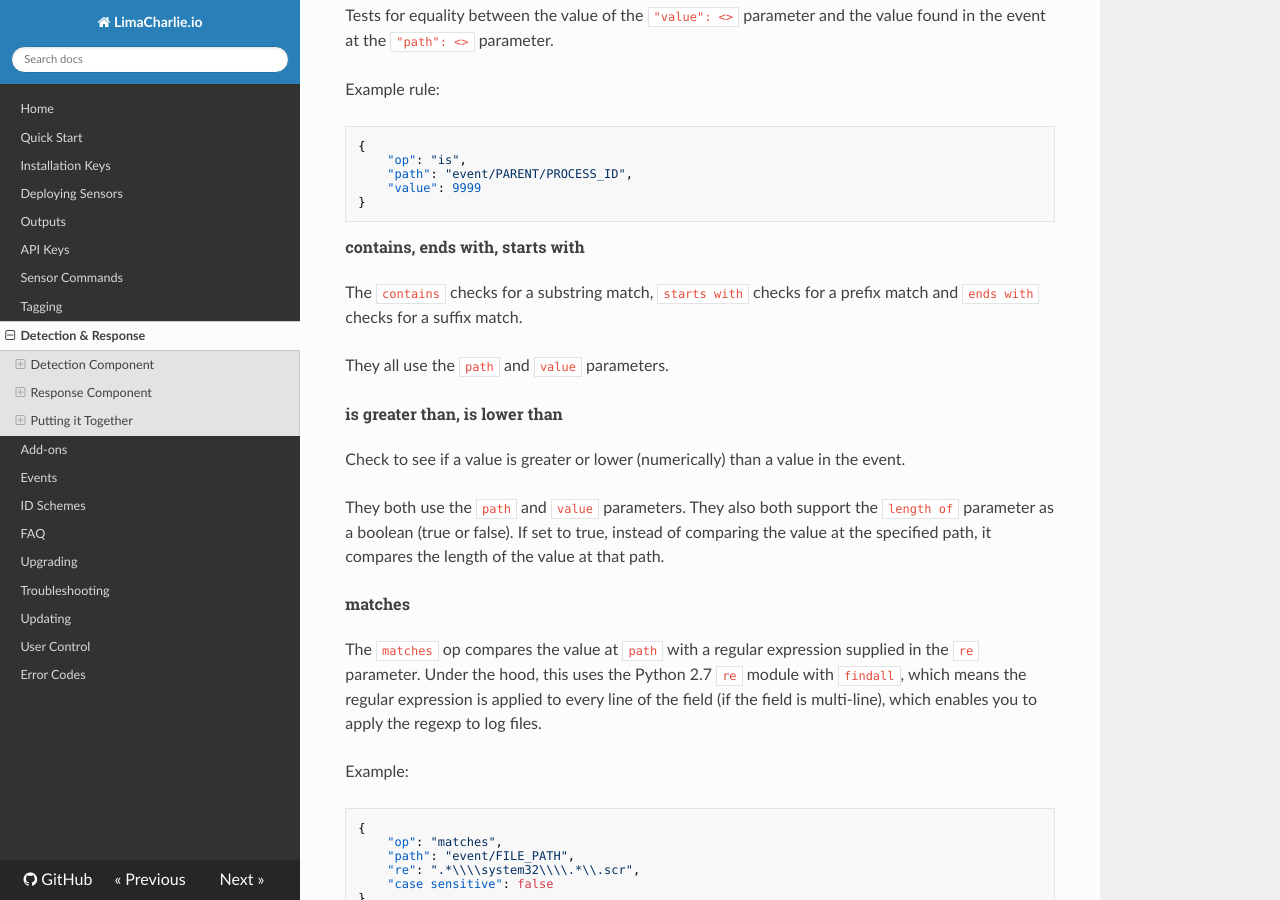
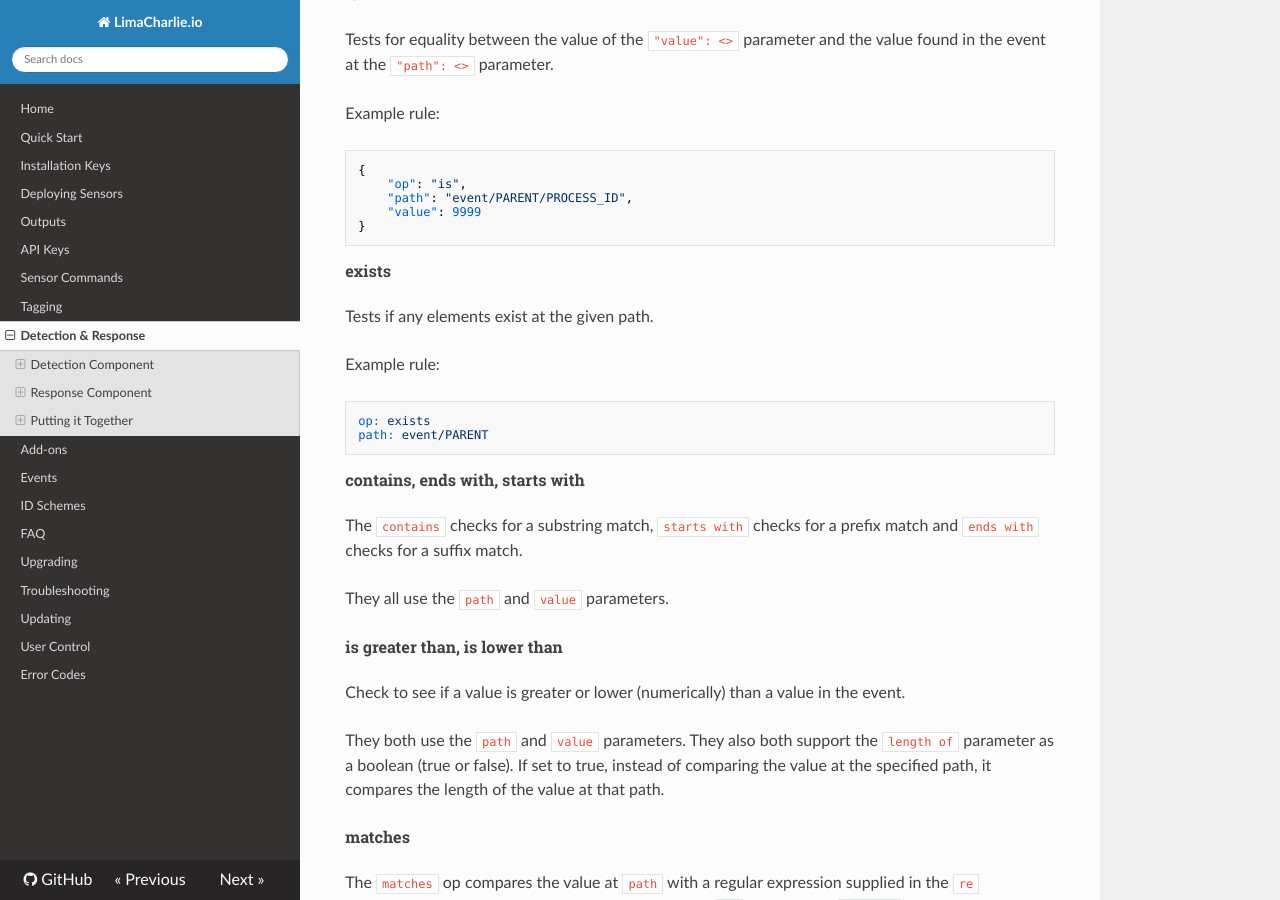
Before and after one commit to refractionPOINT/lce_doc, an MkDocs documentation site: the page built from docs/dr.md, in a window 1280 px wide and 900 px high, scrolled down 3090 px. Built offline with MkDocs 1.6.1, drawn with Linux system fonts in a browser that asks for light colours; nearby versions of some CDN libraries; old or Windows-style settings are respelled for this version of MkDocs.

Commit message:
Adding doc for exists operator.

````diff
--- a/docs/dr.md
+++ b/docs/dr.md
@@ -105,6 +105,15 @@ Example rule:
     "path": "event/PARENT/PROCESS_ID",
     "value": 9999
 }
+```
+
+#### exists
+Tests if any elements exist at the given path.
+
+Example rule:
+```yaml
+op: exists
+path: event/PARENT
 ```
 
 #### contains, ends with, starts with
````
